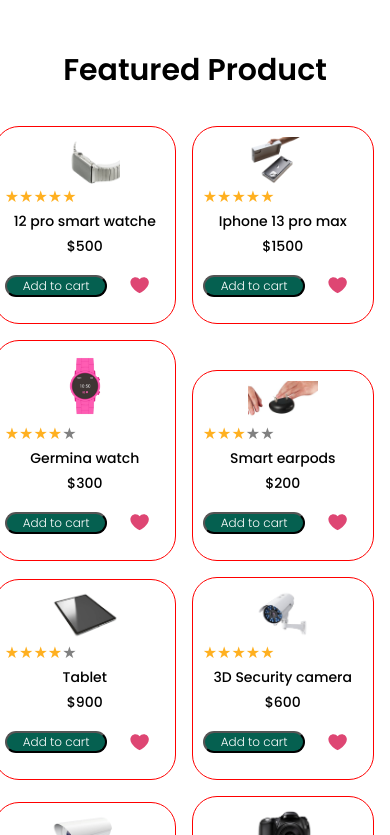
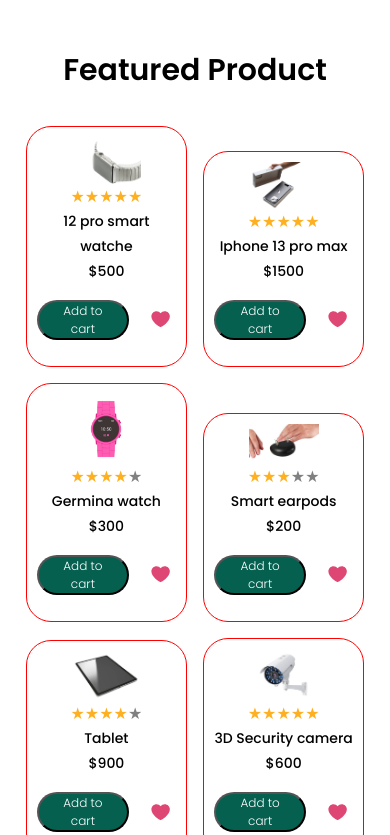
Before and after one commit to Promiseejiro/HNG2, a React (Create React App) app: page / in a window 390 px wide. Shown: the part 849-1684 px from the top of the page. Built offline with nearby package versions, Linux system fonts and the light colour scheme.

Commit message:
new commit

```diff
--- a/src/Compnent/BestSellersProduct/index.module.css
+++ b/src/Compnent/BestSellersProduct/index.module.css
@@ -49,9 +49,12 @@
   .flex_container {
     display: flex;
     flex-direction: column;
+    width: 95%;
   }
 
   .card_list {
-    grid-template-columns: 1fr;
+    grid-template-columns: 1fr 1fr;
+    gap: 16px;
+    border: 1px solid red;
   }
 }
--- a/src/Compnent/FeaturedProducts/index.module.css
+++ b/src/Compnent/FeaturedProducts/index.module.css
@@ -45,6 +45,10 @@
     display: none;
   }
 
+  .second_flex {
+    width: 100%;
+  }
+
   .card_list {
     grid-template-columns: 1fr 1fr;
     margin: auto;
--- a/src/Compnent/ProductCard/index.module.css
+++ b/src/Compnent/ProductCard/index.module.css
@@ -1,6 +1,6 @@
 .container {
   padding: 10px 20px 0px 20px;
-  width: 160px;
+  min-width: 150px;
   border: 2px solid #f4f4f4;
   border-radius: 25px;
   max-width: 180px;
@@ -34,6 +34,7 @@
   .container {
     padding: 10px;
     border: 1px solid red;
+    min-width: 100px;
   }
 
   .flex_container {
--- a/src/Compnent/Rating/index.js
+++ b/src/Compnent/Rating/index.js
@@ -1,11 +1,11 @@
 import ReactStars from "react-stars";
 import React from "react";
 import { render } from "react-dom";
-
+import style from './index.module.css'
 const Rating = ({ rating }) => {
   const ratingChanged = ({}) => {};
   return (
-    <div>
+    <div className={style.container}>
       <ReactStars
         count={5}
         onChange={ratingChanged}
--- a/src/Compnent/Rating/index.module.css
+++ b/src/Compnent/Rating/index.module.css
@@ -0,0 +1,11 @@
+.container {
+  display: flex;
+  align-items: center;
+  justify-content: start;
+}
+
+@media (max-width: 768px) {
+  .container {
+    justify-content: center;
+  }
+}
```
